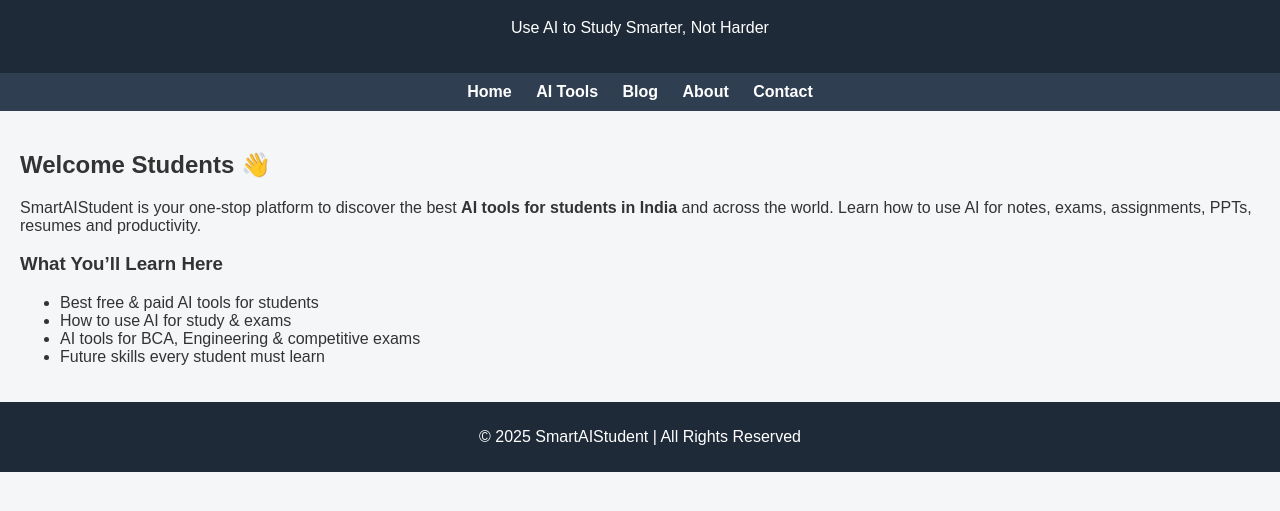
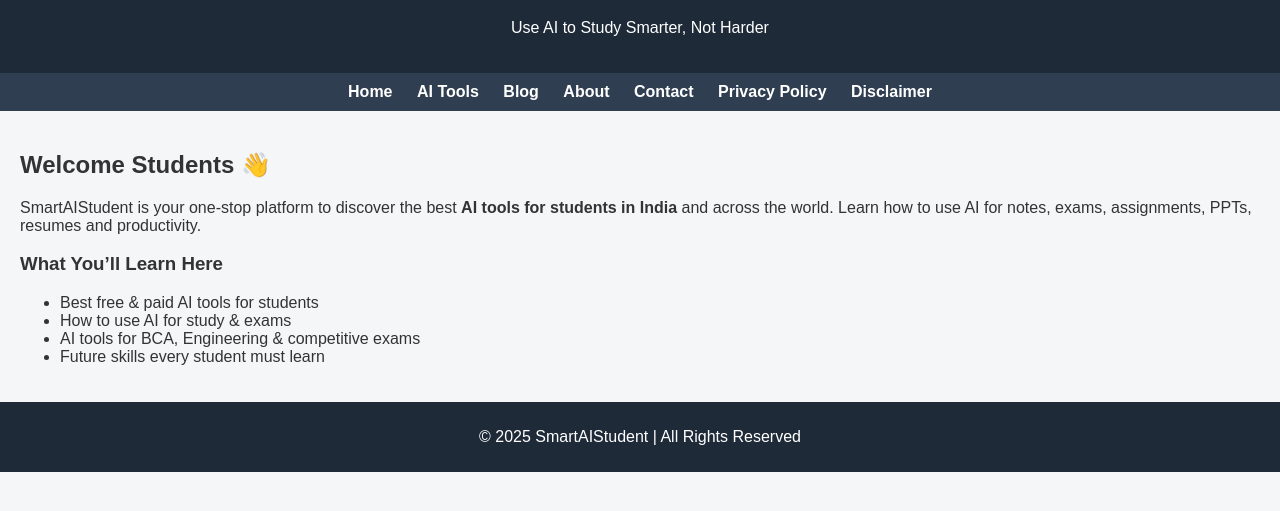
Before and after one commit to adarshgpt8317/smartaistudent, a plain HTML site: page index.html in a window 1280 px wide. Shown: the part 81-592 px from the top of the page. Drawn offline with Linux system fonts and the light colour scheme.

Commit message:
Add files via upload

```diff
--- a/index.html
+++ b/index.html
@@ -19,6 +19,8 @@
   <a href="blog.html">Blog</a>
   <a href="about.html">About</a>
   <a href="contact.html">Contact</a>
+  <a href="privacy.html">Privacy Policy</a>
+  <a href="disclaimer.html">Disclaimer</a>
 </nav>
 
 <section class="container">
```
